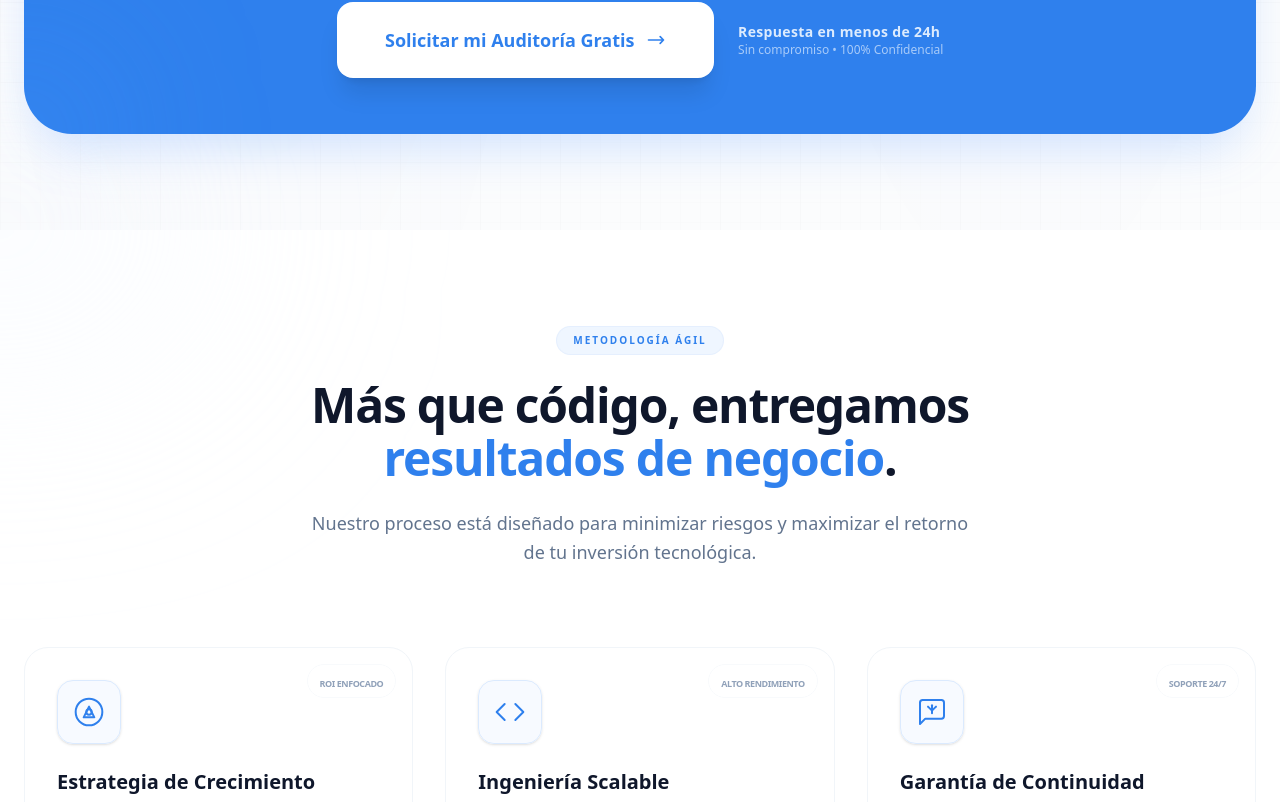
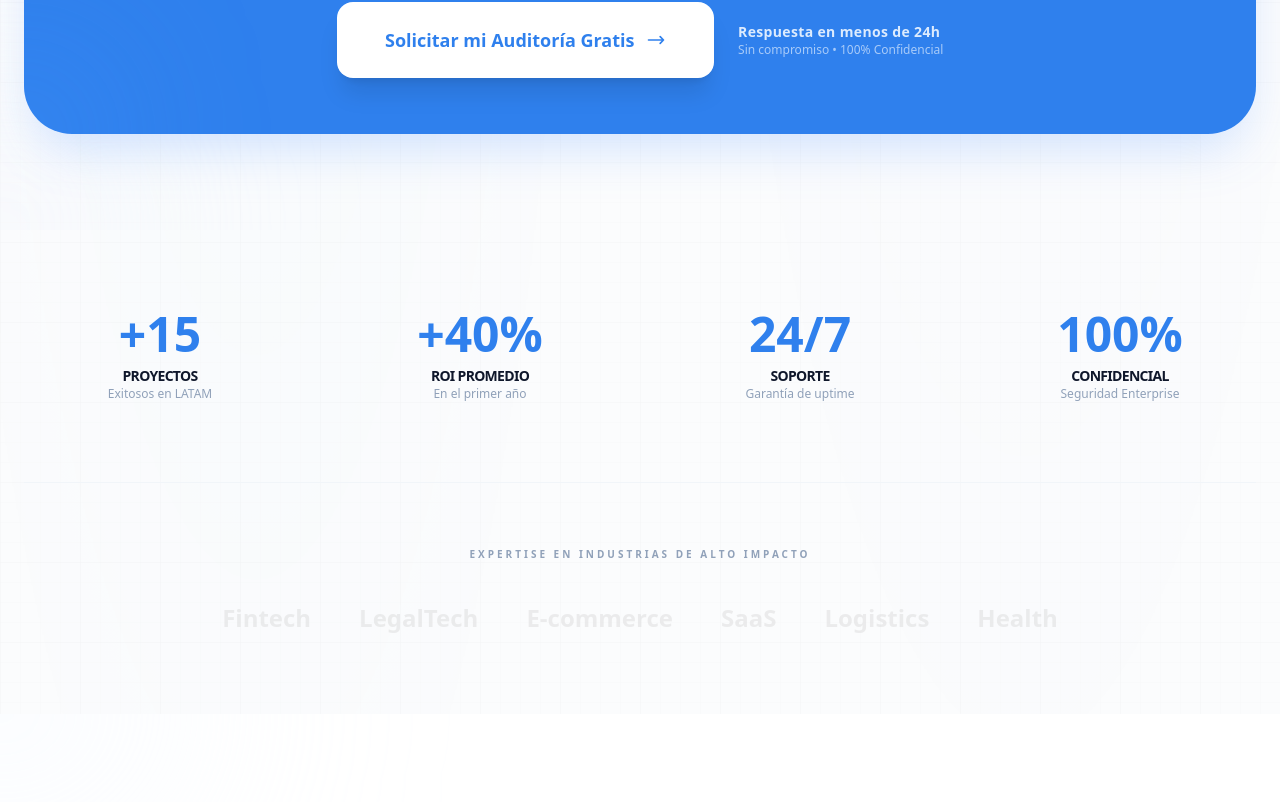
Before and after one commit to Jcpadillam/kairoweb, a React (Vite) app: page / in a window 1280 px wide. Shown: the part 1998-2800 px from the top of the page. Built offline with nearby package versions, Linux system fonts and the light colour scheme.

Commit message:
feat: reach 100% CRO potential with trust signals and mini closer

```diff
--- /dev/null
+++ b/src/components/MiniCloser.tsx
@@ -0,0 +1,43 @@
+import { motion } from 'framer-motion';
+import Button, { ArrowRightIcon } from './Button';
+
+export default function MiniCloser() {
+    return (
+        <section className="py-24 px-6 bg-[#2F80ED] relative overflow-hidden">
+            {/* Decorative Orbs */}
+            <div className="absolute top-0 left-0 w-96 h-96 bg-white/10 rounded-full blur-[120px] -translate-x-1/2 -translate-y-1/2 pointer-events-none" />
+            <div className="absolute bottom-0 right-0 w-64 h-64 bg-blue-400/20 rounded-full blur-[100px] translate-x-1/3 translate-y-1/3 pointer-events-none" />
+
+            <div className="max-w-4xl mx-auto text-center relative z-10">
+                <motion.div
+                    initial={{ opacity: 0, scale: 0.9 }}
+                    whileInView={{ opacity: 1, scale: 1 }}
+                    viewport={{ once: true }}
+                >
+                    <h2 className="text-4xl md:text-5xl font-black text-white mb-8 leading-[1.1] tracking-tight">
+                        ¿Listo para construir el <br /> <span className="opacity-80">próximo nivel</span> de tu negocio?
+                    </h2>
+                    <p className="text-blue-50/80 text-lg mb-12 max-w-xl mx-auto">
+                        Hablemos de tus objetivos técnicos. Te entregamos un roadmap de ejecución sin costo inicial.
+                    </p>
+
+                    <div className="flex flex-col sm:flex-row items-center justify-center gap-6">
+                        <Button
+                            href="https://wa.me/tu-numero" // Placeholder
+                            variant="ghost"
+                            size="lg"
+                            className="!bg-white !text-[#2F80ED] !border-none px-12 py-6 rounded-2xl shadow-2xl hover:scale-105 transition-all text-lg font-bold"
+                            icon={<ArrowRightIcon />}
+                        >
+                            Agendar Consultoría
+                        </Button>
+                        <div className="text-left hidden sm:block">
+                            <p className="text-sm font-bold text-white">Respuesta hoy mismo</p>
+                            <p className="text-xs text-blue-100/70">Cupos limitados por mes</p>
+                        </div>
+                    </div>
+                </motion.div>
+            </div>
+        </section>
+    );
+}
--- /dev/null
+++ b/src/components/TrustSignals.tsx
@@ -0,0 +1,48 @@
+import { motion } from 'framer-motion';
+
+const Metric = ({ value, label, sublabel }: { value: string, label: string, sublabel: string }) => (
+    <div className="text-center px-4">
+        <motion.div
+            initial={{ opacity: 0, scale: 0.5 }}
+            whileInView={{ opacity: 1, scale: 1 }}
+            viewport={{ once: true }}
+            className="text-4xl md:text-5xl font-black text-[#2F80ED] mb-2"
+        >
+            {value}
+        </motion.div>
+        <div className="text-sm font-bold text-slate-900 uppercase tracking-tighter">{label}</div>
+        <div className="text-xs text-slate-400 font-medium">{sublabel}</div>
+    </div>
+);
+
+export default function TrustSignals() {
+    const sectors = ['Fintech', 'LegalTech', 'E-commerce', 'SaaS', 'Logistics', 'Health'];
+
+    return (
+        <section className="py-20 bg-transparent relative overflow-hidden">
+            <div className="max-w-7xl mx-auto px-6">
+                {/* Metrics Grid */}
+                <div className="grid grid-cols-2 md:grid-cols-4 gap-12 mb-20">
+                    <Metric value="+15" label="Proyectos" sublabel="Exitosos en LATAM" />
+                    <Metric value="+40%" label="ROI Promedio" sublabel="En el primer año" />
+                    <Metric value="24/7" label="Soporte" sublabel="Garantía de uptime" />
+                    <Metric value="100%" label="Confidencial" sublabel="Seguridad Enterprise" />
+                </div>
+
+                {/* Logo Cloud (Visual only for now) */}
+                <div className="border-t border-slate-100 pt-16">
+                    <p className="text-center text-[10px] font-bold text-slate-400 uppercase tracking-[0.3em] mb-10">
+                        Expertise en industrias de alto impacto
+                    </p>
+                    <div className="flex flex-wrap justify-center items-center gap-x-12 gap-y-8 opacity-40 grayscale hover:grayscale-0 transition-all duration-700">
+                        {sectors.map((sector) => (
+                            <span key={sector} className="text-xl md:text-2xl font-black text-slate-300 hover:text-[#2F80ED] transition-colors cursor-default">
+                                {sector}
+                            </span>
+                        ))}
+                    </div>
+                </div>
+            </div>
+        </section>
+    );
+}
--- a/src/pages/Home.tsx
+++ b/src/pages/Home.tsx
@@ -3,6 +3,8 @@
 import OurApproach from "../components/OurApproach";
 import RecentProjects from "../components/RecentProjects";
 import TargetAudience from "../components/TargetAudience";
+import TrustSignals from "../components/TrustSignals";
+import MiniCloser from "../components/MiniCloser";
 import SEO from "../components/SEO";
 import { motion } from 'framer-motion';
 
@@ -67,6 +69,7 @@
                     {/* Zona de Descanso: Background Gris Suave */}
                     <div id="audience" className="bg-slate-50/50">
                         <TargetAudience />
+                        <TrustSignals />
                     </div>
 
                     <div id="approach">
@@ -86,6 +89,8 @@
                         <RecentProjects />
                     </div>
 
+                    <MiniCloser />
+
                     {/* Contact section removed as requested */}
                 </div>
             </section>
```
